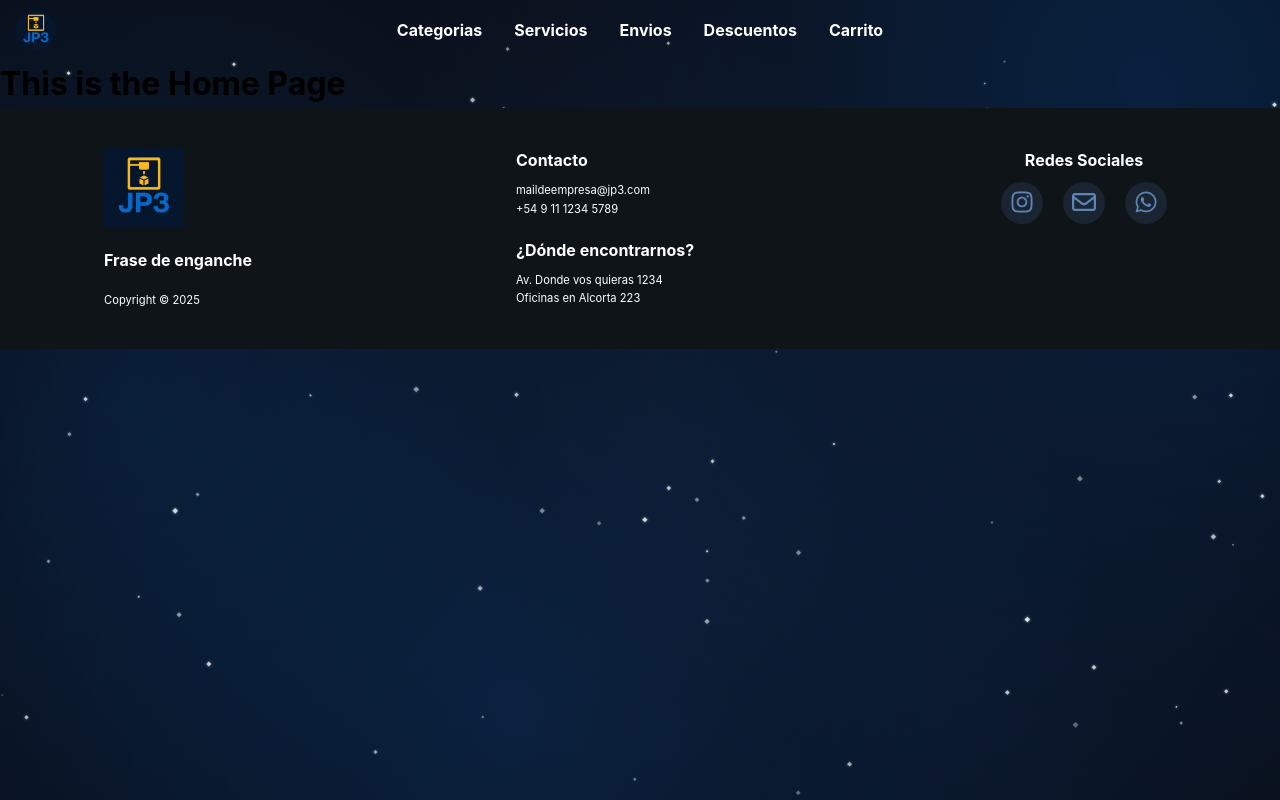
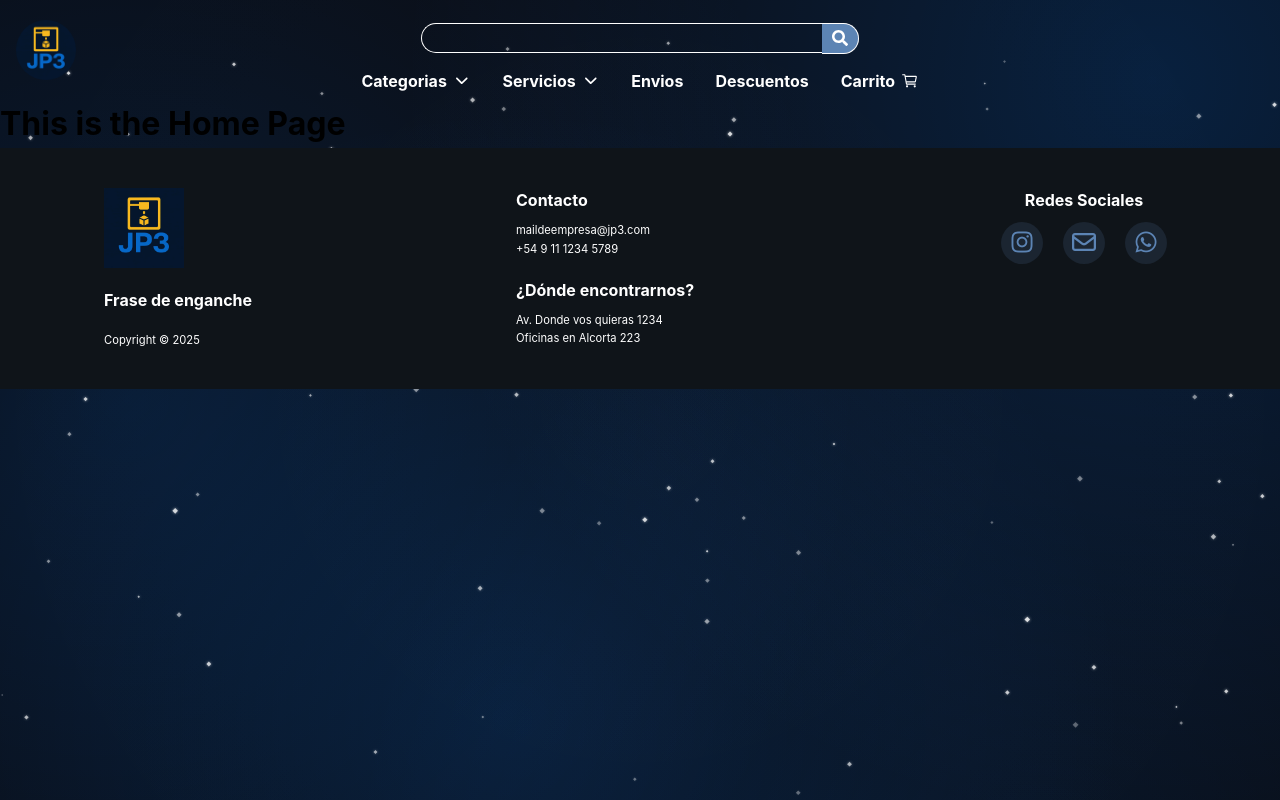
Before and after one commit to D-Madev/JP3, a React (Vite) app in the folder JP3/: page / in a window 1280 px wide. Built offline with nearby package versions, Linux system fonts and the light colour scheme.

Commit message:
feat(navbar): agrego barra de busqueda, funcionalidad de icons y estilos

```diff
--- a/JP3/package.json
+++ b/JP3/package.json
@@ -53,6 +53,7 @@
     "motion": "^12.23.12",
     "react": "^19.1.1",
     "react-dom": "^19.1.1",
+    "react-icons": "^5.5.0",
     "react-router-dom": "^7.8.0"
   },
   "devDependencies": {
--- a/JP3/src/components/navbar/Navbar.jsx
+++ b/JP3/src/components/navbar/Navbar.jsx
@@ -1,6 +1,7 @@
 import { motion, AnimatePresence } from 'framer-motion'
 import { useLocation, NavLink, Link } from 'react-router-dom'
 import { useState, useEffect } from 'react'
+import { FaSearch } from "react-icons/fa";
 import styles from './navbar.module.css'
 
 export default function Navbar({logo, links}) {
@@ -23,18 +24,26 @@ export default function Navbar({logo, links}) {
       {/* Variable para animar desapacion con estados globales */}
       {isVisible && (
         <motion.nav
-          className={styles.navbar}
           key={"navbar"}
           initial={{ opacity: 0, y: -50 }}
           animate={{ opacity: 1, y: 0 }}
           exit={{ opacity: 0, y: -50 }}
           transition={{ duration: 0.5 }}>
 
+          <div className={styles.navbar}>
             {/* Navbar logo */}
             <Link to="/home" className={styles.logoContainer}>
               <img src={logo} alt="logo-drakonis" className={styles.logo}/>
             </Link>
 
+            <div>
+              {/* Searching input */}
+              <div className={styles.serching}>
+                <input type="text" name="search" id="search" className={styles.input} />
+                <div className={styles.searchIcon}>
+                  <FaSearch />
+                </div>
+              </div>
 
               {/* Hamburger menu */}
               <span className={[styles.hamburger, (menuOpen? styles.active : '')].join(' ')} onClick={() => setMenuOpen(!menuOpen)}>☰</span>
@@ -44,18 +53,20 @@ export default function Navbar({logo, links}) {
 
               {/* Endpoints */}
               <ul className={[styles.navList, (menuOpen ? styles.open : '')].join(' ')}>
-              {links.map(({ to, label }) => (
+                {links.map(({ to, label, icon }) => (
                   <li key={to}>
                     <NavLink to={to}
                         className={({ isActive }) => (
                           [styles.navLink, (isActive ? styles.active : '')].join(' ')
                         )}
                         onClick={() => setMenuOpen(false)}>
-                    {label}
+                      {label} {icon && <span className={styles.icon}>{icon}</span>}
                     </NavLink>
                   </li>
                 ))}
               </ul>
+            </div>
+          </div>
         </motion.nav>
       )}
     </AnimatePresence>
--- a/JP3/src/components/navbar/navbar.module.css
+++ b/JP3/src/components/navbar/navbar.module.css
@@ -1,17 +1,18 @@
 .navbar {
   background-color: transparent;
   display: flex;
-  height: 60px;
+  height: 100px;
   align-items: center;
   justify-content: center;
   z-index: 1000;
 }
 
+/* LOGO CONTAINER */
 .logoContainer {
   position: absolute;
   left: 1rem;
-  height: 40px;
-  width: 40px;
+  height: 60px;
+  width: 60px;
   z-index: 1000;
 }
 
@@ -19,6 +20,54 @@
   border-radius: 100%;
 }
 
+/* SEARCHING SECTION */
+.serching {
+  display: flex;
+  justify-content: center;
+  align-items: center;
+  padding-top: 15px;
+  padding-bottom: 15px;
+  z-index: 1000;
+}
+
+.input {
+  font-size: 1rem;
+  padding: 5px;
+  padding-left: 15px;
+  background-color: transparent;
+  border-top: solid 1px white;
+  border-left: solid 1px white;
+  border-bottom: solid 1px white;
+  border-right: none;
+  border-radius: 20px 0 0 20px;
+  color: white;
+  width: 70%;
+  z-index: 1000;
+}
+
+.searchIcon {
+  display: flex;
+  justify-content: center;
+  align-items: center;
+  font-size: 1rem;
+  background-color: var(--color-secondary);
+  padding: 6.5px 10px;
+  border-radius: 0 20px 20px 0;
+  border-top: solid 1px white;
+  border-bottom: solid 1px white;
+  border-right: solid 1px white;
+  border-left: none;
+  transition: background-color 0.5s ease;
+  z-index: 1000;
+}
+
+ .searchIcon:hover {
+  background-color: var(--color-secondary-dark);
+  cursor: pointer;
+  color: rgb(221, 221, 221);
+ }
+
+/* NAVBAR */
 .navList {
   display: flex;
   list-style: none;
@@ -34,27 +83,35 @@
   padding: 0rem 0.5rem;
   transition: color 0.3s ease;
   font-weight: bold;
+  display: flex;
+  align-items: center;
 }
 
 .navLink:hover {
   color: var(--color-primary);
 }
 
+.icon {
+  margin-left: 6px;
+  font-size: 1.1rem;
+}
+
 .hamburger {
   display: none;
+  position: absolute;
+  right: 1rem;
+  top: 1rem;
+  font-size: 2rem;
+  padding: 10px;
+  color: white;
+  cursor: pointer;
+  transition: color .5s;
+  z-index: 1000;
 }
 
 @media (max-width: 762px) {
   .hamburger {
-    position: absolute;
     display: block;
-    right: 1rem;
-    font-size: 1.5rem;
-    padding: 10px;
-    color: white;
-    cursor: pointer;
-    transition: color .5s;
-    z-index: 1000;
   }
 
   .hamburger.active {
@@ -76,7 +133,8 @@
     width: 100%;
     position: absolute;
     z-index: 1000;
-    top: 60px;
+    top: 100px;
+    left: 0;
     align-items: center;
     font-size: 2rem;
     padding: 10px 10px 30px;
@@ -112,4 +170,23 @@
     color: var(--color-primary);
   }
 
+  .searching {
+    padding: 0px;
+  }
+
+  .icon {
+    font-size: 2rem;
+  }
 }
+
+@media (max-width: 500px) {
+  .input {
+    display: none;
+  }
+
+  .searchIcon {
+    border: solid 1px white;
+    border-radius: 100%;
+    padding: 12px;
+  }
+}
--- a/JP3/src/layouts/MainLayout.jsx
+++ b/JP3/src/layouts/MainLayout.jsx
@@ -5,14 +5,17 @@ import Footer from '../components/footer/Footer.jsx'
 import DynamicBackground from "../components/ui/DynamicBackground.jsx"
 import logo from "/logo.webp"
 
+/* Import Icons */
+import { IoCartOutline } from "react-icons/io5";
+import { IoIosArrowDown } from "react-icons/io";
 
 export default function MainLayout() {
   const links = [
-    { to: '/categorias', label: 'Categorias' },
-    { to: '/servicios', label: 'Servicios' },
+    { to: '/categorias', label: 'Categorias', icon: <IoIosArrowDown /> },
+    { to: '/servicios', label: 'Servicios', icon: <IoIosArrowDown /> },
     { to: '/envios', label: 'Envios' },
     { to: '/descuentos', label: 'Descuentos' },
-    { to: '/carrito', label: 'Carrito' },
+    { to: '/carrito', label: 'Carrito', icon: <IoCartOutline /> },
   ]
 
   return(
--- a/JP3/src/styles/variables.css
+++ b/JP3/src/styles/variables.css
@@ -10,6 +10,7 @@
   --color-text: #FFFFFF;
   --color-primary: #1c91f1;
   --color-secondary: #5c84b4;
+  --color-secondary-dark: #3a5772;
 
   /* Espaciado */
   --space-xs: 0.25rem;
```
Also changed, not shown: 1 other file (tests, documents, lock files or other folders). Lines whose indentation alone changed are shown as unchanged.
